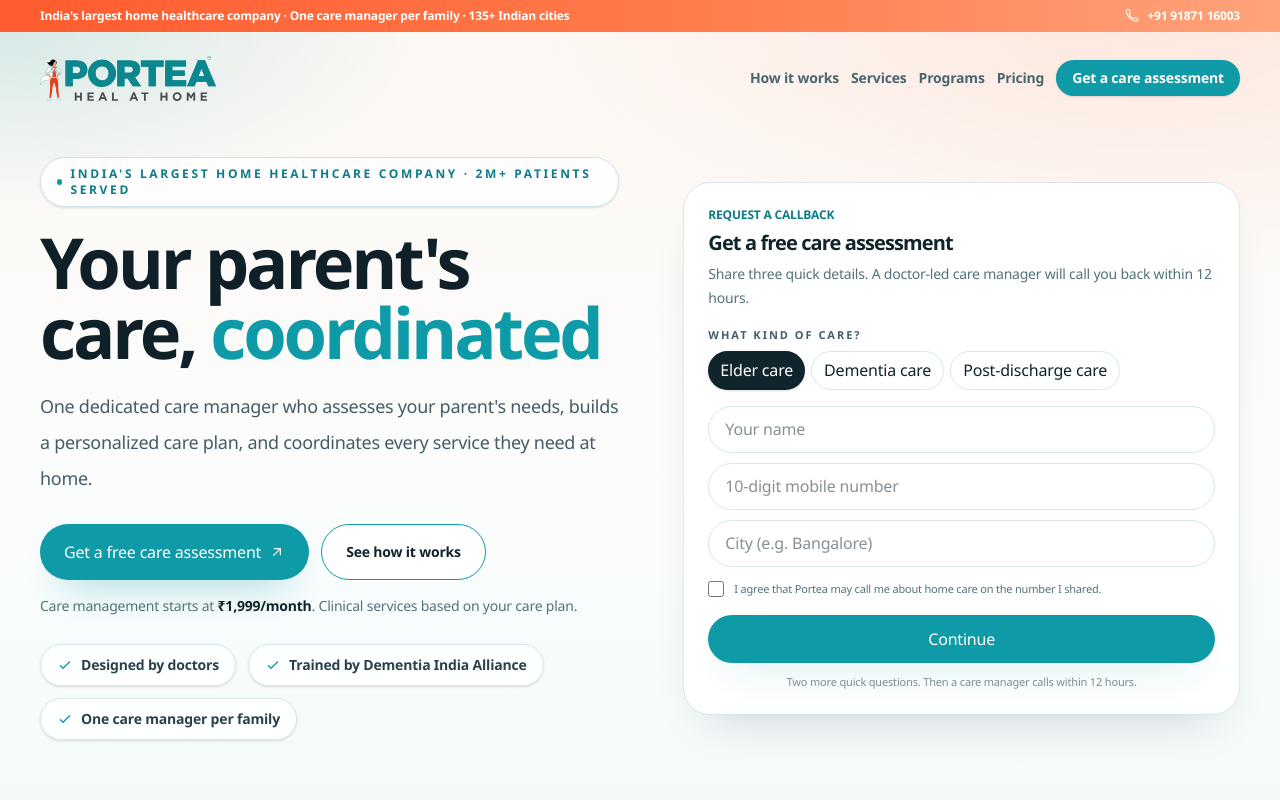
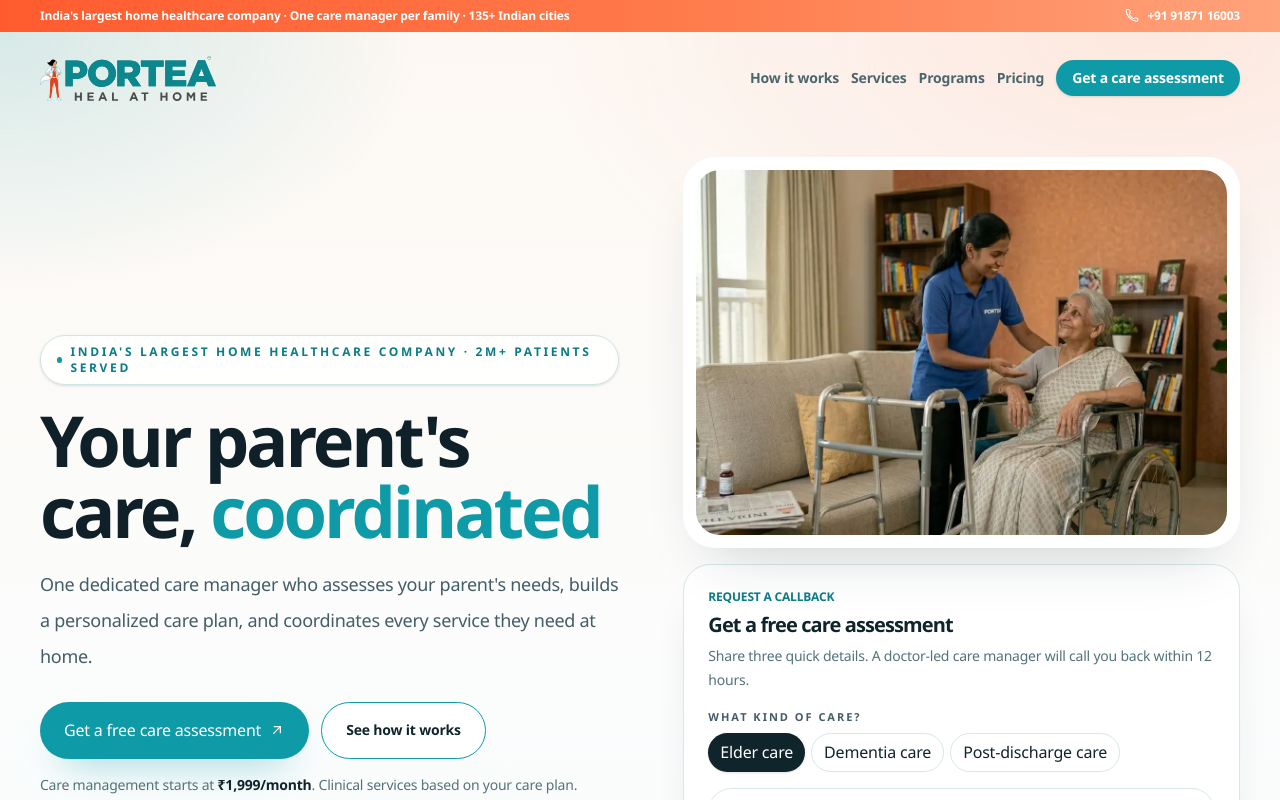
Before and after one commit to Mahesh-git888/Care_Plan, a Next.js app: page / in a window 1280 px wide. Shown: the top 800 px of the page. Built offline with nearby package versions, Linux system fonts and the light colour scheme; no server answers.

Commit message:
Hero page image addition

```diff
--- a/src/components/home-page.tsx
+++ b/src/components/home-page.tsx
@@ -1,3 +1,4 @@
+import Image from "next/image";
 import Link from "next/link";
 
 import { BrandLogo } from "@/components/brand-logo";
@@ -271,6 +272,20 @@
               </div>
             </div>
 
+            <div className="grid gap-4">
+              <div className="relative overflow-hidden rounded-[2rem] border border-white/80 bg-white p-3 shadow-[0_30px_60px_-28px_rgba(16,42,49,0.22)]">
+                <div className="relative aspect-[16/11] overflow-hidden rounded-[1.5rem]">
+                  <Image
+                    src={elderCare.images[0].src}
+                    alt={elderCare.images[0].alt}
+                    width={1400}
+                    height={980}
+                    className="h-full w-full object-cover"
+                    style={{ objectPosition: elderCare.images[0].position ?? "center center" }}
+                    priority
+                  />
+                </div>
+              </div>
               <div id="callback" className="scroll-mt-24">
                 <LeadForm
                   vertical={elderCare}
@@ -278,6 +293,7 @@
                   headline="Get a free care assessment"
                   helperText="Share three quick details. A doctor-led care manager will call you back within 12 hours."
                 />
+              </div>
             </div>
           </div>
         </div>
```
Lines whose indentation alone changed are shown as unchanged.
